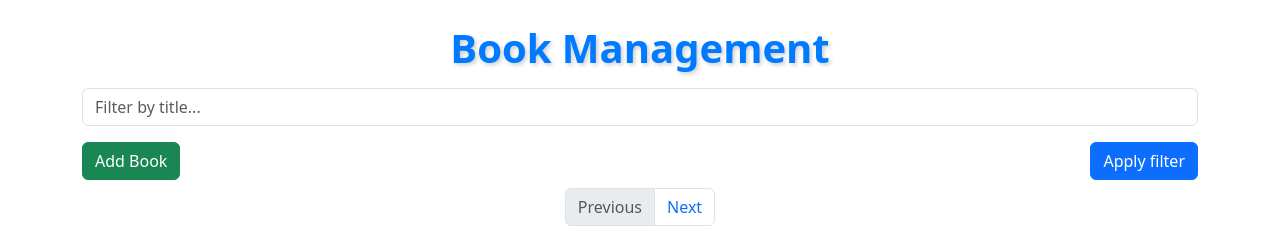
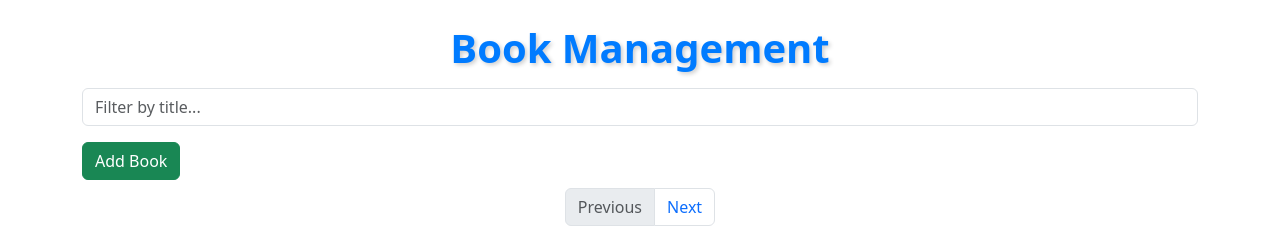
Before and after one commit to cn1adil24/Spring-Boot-CRUD, a React (Create React App) app in the folder book-management-frontend/: page / in a window 1280 px wide. Shown: the top 232 px of the page. Built offline with nearby package versions, Linux system fonts and the light colour scheme; no server answers.

Commit message:
Add delayed fetch on filter instead of button

```diff
--- a/book-management-frontend/src/App.tsx
+++ b/book-management-frontend/src/App.tsx
@@ -21,6 +21,16 @@ const App: React.FC = () => {
   useEffect(() => {
     populateList(0, filterText);
   }, []);
+
+  useEffect(() => {
+    const timeoutId = setTimeout(() => {
+      populateList(0, filterText);
+    }, 1000);
+
+    return () => {
+      clearTimeout(timeoutId);
+    };
+  }, [filterText]);
 
   const handleRowClick = (book: Book) => {
     setSelectedBook(book);
@@ -60,10 +70,6 @@ const App: React.FC = () => {
     setFilterText(value);
   };
 
-  const handleApplyFilter = () => {
-    populateList(0, filterText);
-  };
-
   const handleAddBook = (newBookModel: AddBookModel) => {
     const newBook: BookModel = getBookFromAddBookModel(newBookModel);
     const url = "http://localhost:8080/books";
@@ -88,7 +94,7 @@ const App: React.FC = () => {
     <div className="container mt-4">
       <h1 className="fancy-title text-center">Book Management</h1>
       <FilterTextBox filterText={filterText} onFilterChange={handleFilterChange}/>
-      <Buttons onAdd={handleAddBook} onApply={handleApplyFilter} />
+      <Buttons onAdd={handleAddBook} />
       <Pagination currentPage={currentPage} totalPages={totalPages} onPageChange={handlePageChange} />
       <BookList books={books} onRowClick={handleRowClick} onDelete={handleDelete} />
       <BookModal book={selectedBook} onClose={() => setSelectedBook(null)} onEdit={handleEditBook} />
--- a/book-management-frontend/src/components/Buttons.tsx
+++ b/book-management-frontend/src/components/Buttons.tsx
@@ -4,10 +4,9 @@ import AddBookModal from './AddBookModal';
 
 interface ButtonsProps {
   onAdd: (newBook: AddBookModel) => void;
-  onApply: () => void;
 }
 
-const Buttons: React.FC<ButtonsProps> = ({ onAdd, onApply }) => {
+const Buttons: React.FC<ButtonsProps> = ({ onAdd }) => {
   const [showModal, setShowModal] = useState(false);
 
   const handleCloseModal = () => {
@@ -20,11 +19,6 @@ const Buttons: React.FC<ButtonsProps> = ({ onAdd, onApply }) => {
         Add Book
       </button>
       <AddBookModal show={showModal} onClose={handleCloseModal} onAdd={onAdd} />
-      <div>
-        <button className="btn btn-primary mr-2" onClick={onApply}>
-          Apply filter
-        </button>
-      </div>
     </div>
   );
 };
```
